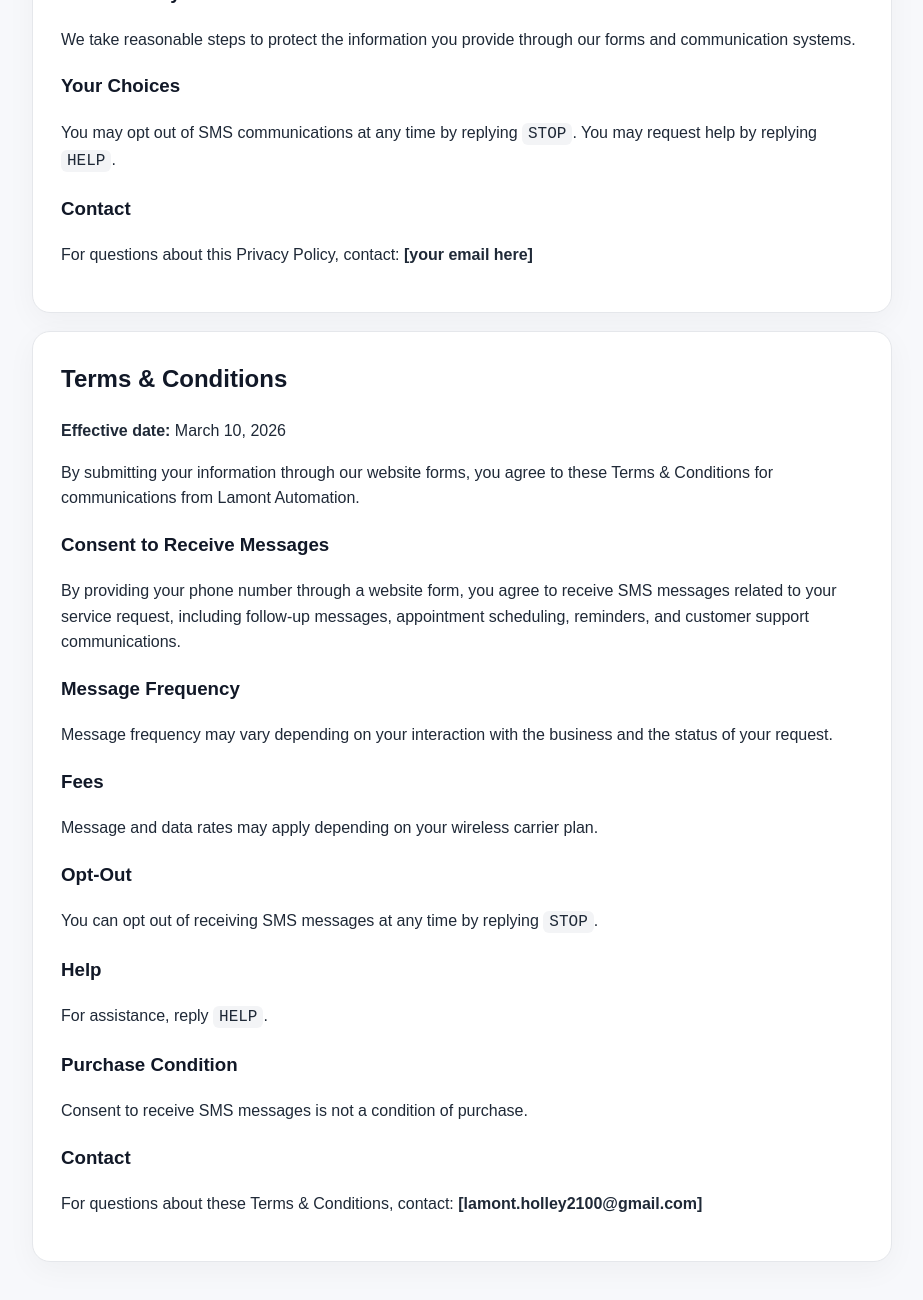
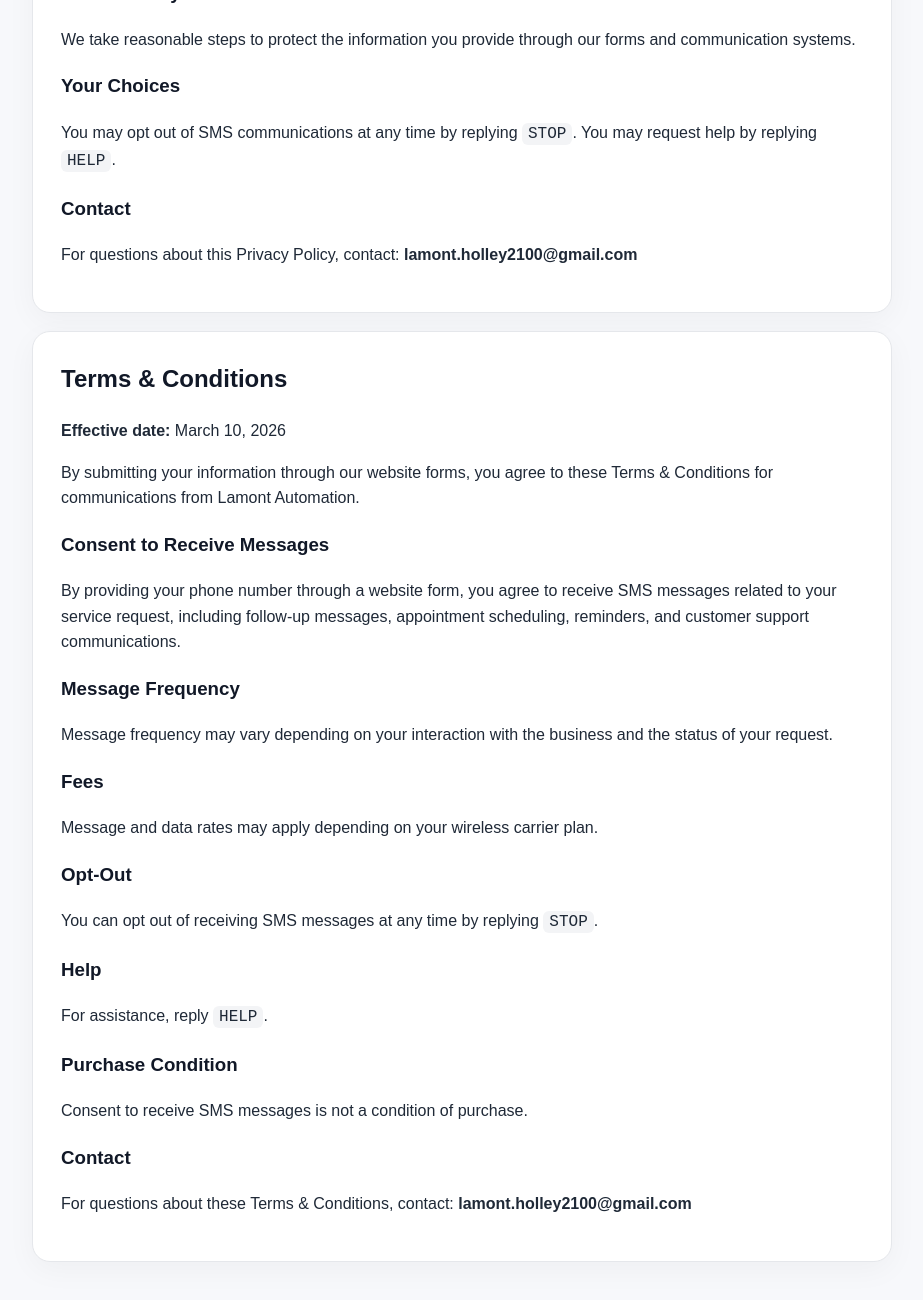
Before and after one commit to DaCrazKid/lamont-automation-policy, a plain HTML site: page lamont_automation_policy_site.html in a window 1280 px wide. Shown: the part 1089-2389 px from the top of the page, without its empty margins (178-1101 px from the left). Drawn offline with Linux system fonts and the light colour scheme.

Commit message:
lamont_automation_policy_site.html

```diff
--- a/lamont_automation_policy_site.html
+++ b/lamont_automation_policy_site.html
@@ -121,7 +121,7 @@
       <p>You may opt out of SMS communications at any time by replying <code>STOP</code>. You may request help by replying <code>HELP</code>.</p>
 
       <h3>Contact</h3>
-      <p>For questions about this Privacy Policy, contact: <strong>[your email here]</strong></p>
+      <p>For questions about this Privacy Policy, contact: <strong>lamont.holley2100@gmail.com</strong></p>
     </section>
 
     <section id="terms" class="card">
@@ -148,7 +148,7 @@
       <p>Consent to receive SMS messages is not a condition of purchase.</p>
 
       <h3>Contact</h3>
-      <p>For questions about these Terms & Conditions, contact: <strong>[lamont.holley2100@gmail.com]</strong></p>
+      <p>For questions about these Terms & Conditions, contact: <strong>lamont.holley2100@gmail.com</strong></p>
     </section>
 
     <footer>
```
